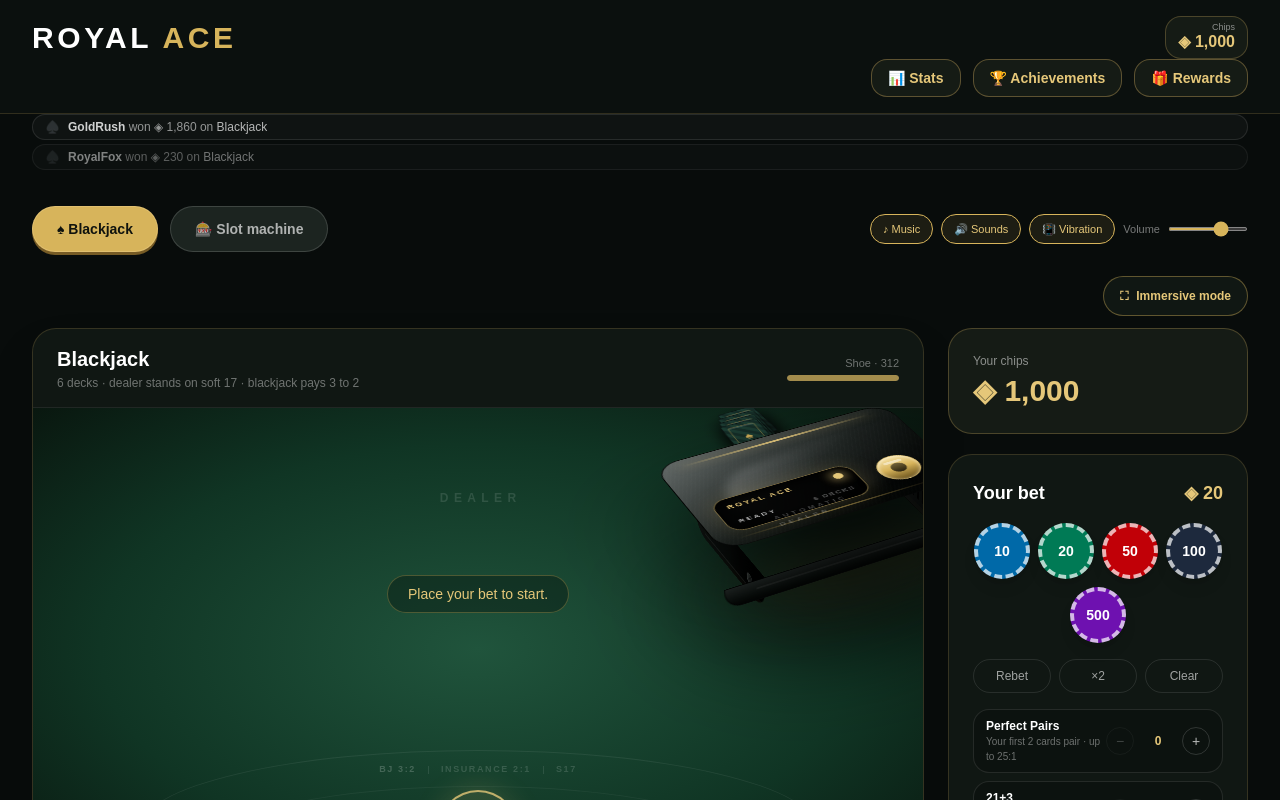
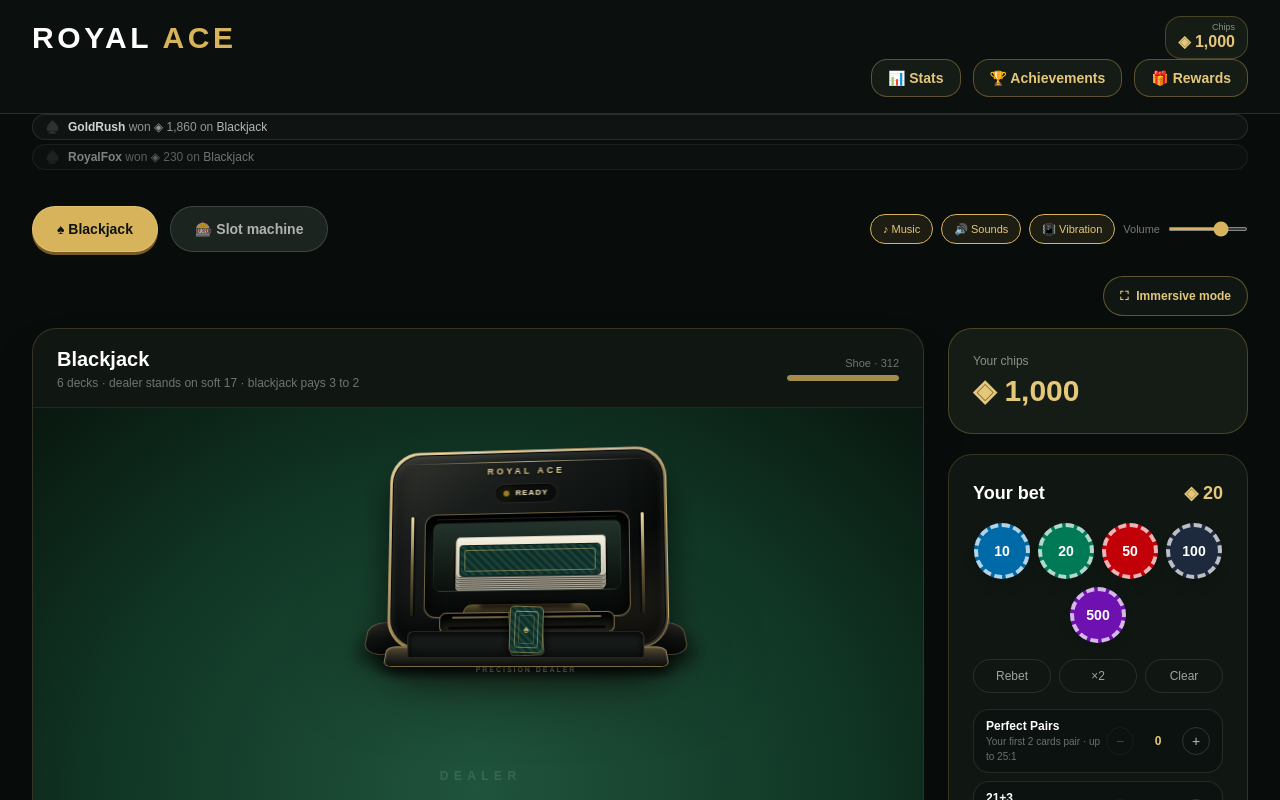
Before and after one commit to chritix7/royal-ace, a Next.js app: page / in a window 1280 px wide. Shown: the top 800 px of the page. Built offline with nearby package versions, Linux system fonts and the light colour scheme.

Commit message:
Update DealerShoe.tsx

```diff
--- a/components/DealerShoe.tsx
+++ b/components/DealerShoe.tsx
@@ -5,28 +5,34 @@ type ShoeStatus = {
   tone: "gold" | "green" | "red" | "orange" | "white";
 };
 
-const CARD_BG =
-  "repeating-linear-gradient(45deg, #142d27 0 5px, #1b3d33 5px 10px)";
+type DealerShoeProps = {
+  className?: string;
+  status?: ShoeStatus;
+  dealTick?: number;
+};
 
-function ShoeCard({
-  className = "",
-  style,
-  children,
-}: {
-  className?: string;
-  style?: React.CSSProperties;
-  children?: React.ReactNode;
-}) {
+const STATUS_STYLES: Record<ShoeStatus["tone"], { dot: string; text: string; glow: string }> = {
+  gold: { dot: "bg-amber-300", text: "text-amber-100", glow: "shadow-[0_0_12px_rgba(251,191,36,.65)]" },
+  green: { dot: "bg-emerald-400", text: "text-emerald-100", glow: "shadow-[0_0_12px_rgba(52,211,153,.65)]" },
+  red: { dot: "bg-red-400", text: "text-red-100", glow: "shadow-[0_0_12px_rgba(248,113,113,.7)]" },
+  orange: { dot: "bg-orange-400", text: "text-orange-100", glow: "shadow-[0_0_12px_rgba(251,146,60,.7)]" },
+  white: { dot: "bg-white", text: "text-white", glow: "shadow-[0_0_12px_rgba(255,255,255,.6)]" },
+};
+
+const CARD_BACK =
+  "repeating-linear-gradient(45deg,#102d28 0 3px,#174237 3px 6px),linear-gradient(135deg,#245b49,#102b25)";
+
+function CardBack({ className = "", style }: { className?: string; style?: React.CSSProperties }) {
   return (
     <div
-      className={`absolute h-[58px] w-[42px] rounded-[4px] border border-black/60 shadow-[0_12px_22px_rgba(0,0,0,0.65)] ${className}`}
-      style={{ background: CARD_BG, ...style }}
+      aria-hidden="true"
+      className={`absolute rounded-[5px] border border-[#c9a85f]/55 bg-[#122d27] shadow-[0_5px_12px_rgba(0,0,0,.55)] ${className}`}
+      style={{ background: CARD_BACK, ...style }}
     >
-      <div className="absolute inset-[5px] flex items-center justify-center rounded-[3px] border border-[#d7b45b]/40 text-[#d7b45b]">
-        ♠
-      </div>
-      <div className="absolute inset-x-[6px] top-[6px] h-[2px] rounded-full bg-white/15" />
-      {children}
+      <div className="absolute inset-[4px] rounded-[3px] border border-[#e4c77c]/45" />
+      <div className="absolute inset-[8px] rounded-[2px] border border-[#e4c77c]/25" />
+      <div className="absolute inset-0 flex items-center justify-center text-[11px] text-[#dfc47b]/80">♠</div>
+      <div className="absolute inset-x-[5px] top-[4px] h-px bg-white/20" />
     </div>
   );
 }
@@ -35,227 +41,101 @@ export default function DealerShoe({
   className = "",
   status = { label: "Ready", tone: "gold" },
   dealTick = 0,
-}: {
-  className?: string;
-  status?: ShoeStatus;
-  dealTick?: number;
-}) {
-  const [cycle, setCycle] = useState<"idle" | "dispense" | "refill">("idle");
+}: DealerShoeProps) {
+  const [cycle, setCycle] = useState<"idle" | "dispense">("idle");
   const firstTick = useRef(true);
+  const tone = STATUS_STYLES[status.tone] ?? STATUS_STYLES.gold;
 
   useEffect(() => {
     if (firstTick.current) {
       firstTick.current = false;
       return;
     }
-
     setCycle("dispense");
-
-    const t1 = setTimeout(() => setCycle("refill"), 450);
-    const t2 = setTimeout(() => setCycle("idle"), 950);
-
-    return () => {
-      clearTimeout(t1);
-      clearTimeout(t2);
-    };
+    const timer = window.setTimeout(() => setCycle("idle"), 780);
+    return () => window.clearTimeout(timer);
   }, [dealTick]);
 
-  const toneStyles: Record<ShoeStatus["tone"], string> = {
-    gold: "bg-[#e5c779] shadow-[0_0_14px_rgba(229,199,121,0.95)]",
-    green: "bg-emerald-400 shadow-[0_0_14px_rgba(52,211,153,0.9)]",
-    red: "bg-red-400 shadow-[0_0_14px_rgba(248,113,113,0.9)]",
-    orange: "bg-orange-400 shadow-[0_0_14px_rgba(251,146,60,0.9)]",
-    white: "bg-white shadow-[0_0_14px_rgba(255,255,255,0.9)]",
-  };
+  return (
+    <div className={`relative isolate mx-auto w-full max-w-[440px] select-none ${className}`}>
+      <style>{`
+        @keyframes shoe-card-out {
+          0% { transform: translate3d(0,0,0) rotate(-2deg) scale(.96); opacity: 0; }
+          15% { opacity: 1; }
+          62% { transform: translate3d(0,45px,0) rotate(2deg) scale(1); opacity: 1; }
+          100% { transform: translate3d(0,78px,0) rotate(5deg) scale(.92); opacity: 0; }
+        }
+        @keyframes shoe-pulse { 0%,100% { opacity:.58; } 50% { opacity:1; } }
+        @keyframes shoe-shine { 0% { transform:translateX(-130%) skewX(-18deg); } 100% { transform:translateX(240%) skewX(-18deg); } }
+        @media (prefers-reduced-motion: reduce) {
+          .shoe-motion { animation-duration: .01ms !important; animation-iteration-count: 1 !important; }
+        }
+      `}</style>
 
-  const pulse =
-    status.tone === "orange" || status.label.toLowerCase() === "dealing"
-      ? "animate-pulse"
-      : "";
+      <div className="relative mx-auto h-[278px] w-full max-w-[390px] [perspective:1100px]">
+        {/* Ambient table shadow */}
+        <div className="absolute bottom-[11px] left-[7%] right-[7%] h-[38px] rounded-[50%] bg-black/70 blur-2xl" />
+        <div className="absolute bottom-[19px] left-[12%] right-[12%] h-[30px] rounded-[50%] bg-amber-950/45 blur-xl" />
 
-  return (
-    <div
-      id="dealer-shoe"
-      aria-hidden="true"
-      className={`pointer-events-none select-none ${className}`}
-      style={{ perspective: "1700px" }}
-    >
-      <div
-        className="relative"
-        style={{
-          width: "300px",
-          height: "230px",
-          transformStyle: "preserve-3d",
-          transform: "rotateX(56deg) rotateZ(-28deg)",
-        }}
-      >
-        {/* Ombre au sol */}
-        <div
-          className="absolute left-2 top-24 h-[180px] w-[290px] rounded-[70px] bg-black/75 blur-3xl"
-          style={{ transform: "translateZ(-55px)" }}
-        />
+        {/* Lower chassis */}
+        <div className="absolute bottom-[17px] left-[9%] right-[9%] h-[54px] rounded-[18px] border border-[#d8bc77]/40 bg-gradient-to-b from-[#34312a] via-[#111412] to-[#050707] shadow-[0_17px_22px_rgba(0,0,0,.7),inset_0_1px_1px_rgba(255,255,255,.18)] [transform:rotateX(58deg)]" />
 
-        {/* Halo or */}
-        <div
-          className="absolute left-10 top-32 h-[110px] w-[240px] rounded-full bg-[#d7b45b]/10 blur-2xl"
-          style={{ transform: "translateZ(-35px)" }}
-        />
+        {/* Main molded shell */}
+        <div className="absolute left-1/2 top-[43px] h-[202px] w-[72%] -translate-x-1/2 rounded-[31px] border border-[#dfc47c]/55 bg-gradient-to-br from-[#d8c184] via-[#8e7848] to-[#2a271e] p-[2px] shadow-[0_25px_32px_rgba(0,0,0,.65),inset_0_1px_2px_rgba(255,255,255,.7)] [transform:rotateX(9deg)_rotateY(-7deg)]">
+          <div className="relative h-full overflow-hidden rounded-[29px] border border-black/70 bg-[linear-gradient(145deg,#34352f_0%,#191d1b_28%,#080b0b_68%,#28251d_100%)] shadow-[inset_0_2px_9px_rgba(255,255,255,.13),inset_0_-18px_26px_rgba(0,0,0,.7)]">
+            <div className="absolute inset-x-3 top-2 h-[1px] bg-gradient-to-r from-transparent via-[#f7e7b2]/70 to-transparent" />
+            <div className="absolute -left-12 top-0 h-full w-16 bg-gradient-to-r from-transparent via-white/10 to-transparent shoe-motion" style={{ animation: "shoe-shine 5.5s ease-in-out infinite" }} />
 
-        {/* Côté gauche */}
-        <div
-          className="absolute left-0 top-[46px] h-[160px] w-[42px] rounded-l-[26px] bg-gradient-to-b from-[#111614] via-[#070b09] to-black"
-          style={{
-            transformOrigin: "right center",
-            transform: "rotateY(-90deg)",
-          }}
-        >
-          <div className="absolute inset-y-6 left-[6px] w-[2px] rounded-full bg-white/[0.08]" />
-          <div className="absolute bottom-7 left-3 h-3 w-3 rounded-full border border-white/10 bg-gradient-to-b from-[#3a3f3d] to-[#0f1312]">
-            <div className="absolute left-1/2 top-1/2 h-[1px] w-[7px] -translate-x-1/2 -translate-y-1/2 rotate-45 bg-black/80" />
+            {/* Brand plate and ready indicator */}
+            <div className="absolute left-1/2 top-[12px] flex -translate-x-1/2 flex-col items-center">
+              <div className="whitespace-nowrap text-[9px] font-black tracking-[.34em] text-[#e5cf93] drop-shadow-[0_1px_2px_#000]">ROYAL ACE</div>
+              <div className="mt-[5px] flex items-center gap-[6px] rounded-full border border-white/10 bg-black/50 px-[8px] py-[3px] shadow-[inset_0_1px_2px_rgba(0,0,0,.8)]">
+                <span className={`h-[6px] w-[6px] rounded-full ${tone.dot} ${tone.glow}`} style={{ animation: "shoe-pulse 1.8s ease-in-out infinite" }} />
+                <span className={`max-w-[102px] truncate text-[8px] font-bold uppercase tracking-[.14em] ${tone.text}`}>{status.label}</span>
               </div>
             </div>
 
-        {/* Côté droit */}
-        <div
-          className="absolute left-[258px] top-[46px] h-[160px] w-[42px] rounded-r-[26px] border border-black/80 bg-gradient-to-b from-[#2b3230] via-[#101513] to-[#020403]"
-          style={{
-            transformOrigin: "left center",
-            transform: "rotateY(90deg)",
-          }}
-        >
-          <div className="absolute inset-y-5 left-[5px] w-[3px] rounded-full bg-gradient-to-b from-white/25 to-white/5" />
-          <div className="absolute right-3 top-10 flex flex-col gap-[6px]">
-            {[0, 1, 2, 3, 4, 5].map((i) => (
-              <div
-                key={i}
-                className="h-[3px] w-[20px] rounded-full bg-black/85 shadow-[inset_0_1px_2px_rgba(0,0,0,0.95)]"
-              />
+            {/* Recessed card window */}
+            <div className="absolute left-[12%] right-[12%] top-[61px] h-[105px] overflow-hidden rounded-[12px] border border-[#a9915b]/65 bg-[linear-gradient(180deg,#020706,#101512_45%,#050807)] shadow-[inset_0_8px_15px_rgba(0,0,0,.95),0_1px_0_rgba(255,255,255,.16)]">
+              <div className="absolute inset-x-2 top-[8px] h-[70px] overflow-hidden rounded-[8px] border border-white/5 bg-gradient-to-b from-[#23332b] to-[#0b100d]">
+                {/* Deep stack, individually edged for a physical deck impression */}
+                {Array.from({ length: 8 }, (_, i) => (
+                  <div key={i} className="absolute left-[12%] right-[8%] h-[40px] rounded-[4px] border border-[#d8d1bb]/70 bg-gradient-to-b from-[#f5f0df] to-[#c9c1ad] shadow-[0_1px_2px_rgba(0,0,0,.8)]" style={{ bottom: `${i * 2}px`, transform: `translateX(${i % 2 ? 1 : 0}px)` }} />
                 ))}
+                <div className="absolute left-[14%] right-[10%] bottom-[14px] h-[32px] overflow-hidden rounded-[4px] border border-black/35" style={{ background: CARD_BACK }}>
+                  <div className="absolute inset-[4px] rounded-[2px] border border-[#d8bd72]/50" />
+                </div>
+              </div>
+              <div className="absolute bottom-0 left-[19%] right-[19%] h-[12px] rounded-t-[9px] border-x border-t border-[#a98e4f]/55 bg-gradient-to-b from-[#5b4d2e] to-[#171610]" />
+              <div className="absolute inset-x-3 top-[4px] h-[1px] bg-white/10" />
+            </div>
+
+            {/* Chrome trim rails */}
+            <div className="absolute left-[7%] top-[63px] h-[101px] w-[3px] rounded-full bg-gradient-to-b from-[#f1dfa5] via-[#75633b] to-[#211f18] shadow-[1px_0_3px_#000]" />
+            <div className="absolute right-[7%] top-[63px] h-[101px] w-[3px] rounded-full bg-gradient-to-b from-[#f1dfa5] via-[#75633b] to-[#211f18] shadow-[-1px_0_3px_#000]" />
+
+            {/* Ejection mouth */}
+            <div className="absolute bottom-[12px] left-[18%] right-[18%] h-[21px] rounded-[7px] border border-[#b59b61]/65 bg-gradient-to-b from-[#020403] to-[#25231c] shadow-[inset_0_4px_7px_rgba(0,0,0,.95),0_1px_0_rgba(255,255,255,.16)]">
+              <div className="absolute inset-x-3 top-[3px] h-[2px] rounded-full bg-[#d9c27e]/50" />
+              <div className="absolute inset-x-2 bottom-[3px] h-[3px] rounded-full bg-black/80" />
+            </div>
+            <div className="absolute bottom-[37px] left-1/2 h-[5px] w-[34%] -translate-x-1/2 rounded-full bg-black/80 blur-[2px]" />
           </div>
         </div>
 
-        {/* Face avant (côté joueur) */}
-        <div
-          className="absolute left-0 top-[206px] h-[24px] w-[260px] rounded-b-[20px] border border-black/80 bg-gradient-to-b from-[#202624] to-[#020403]"
-          style={{
-            transformOrigin: "top center",
-            transform: "rotateX(-90deg)",
-          }}
-        >
-          <div className="mx-8 mt-2 h-[2px] rounded-full bg-white/[0.07]" />
-        </div>
-
-        {/* Dessus de la machine */}
-        <div
-          className="absolute left-0 top-[46px] h-[160px] w-[260px] rounded-[26px] border border-black/80 bg-gradient-to-br from-[#3d4543] via-[#171c1a] to-[#030504] shadow-[0_70px_130px_rgba(0,0,0,0.9)]"
-          style={{ transform: "translateZ(44px)" }}
-        >
-          {/* Métal brossé */}
-          <div
-            className="absolute inset-0 rounded-[26px] opacity-[0.18]"
-            style={{
-              background:
-                "repeating-linear-gradient(115deg, rgba(255,255,255,0.09) 0 1px, transparent 1px 4px)",
-            }}
+        {/* Output card and staging tray */}
+        <div className="absolute bottom-[3px] left-1/2 z-20 h-[73px] w-[66%] -translate-x-1/2 [transform-style:preserve-3d]">
+          <div className="absolute bottom-[5px] left-1/2 h-[35px] w-[110%] -translate-x-1/2 rounded-[9px] border border-[#d7bd7a]/55 bg-gradient-to-b from-[#5a4c2e] via-[#29271f] to-[#0a0d0c] shadow-[0_12px_15px_rgba(0,0,0,.65),inset_0_2px_2px_rgba(255,255,255,.22)] [transform:rotateX(60deg)]" />
+          <div className="absolute bottom-[18px] left-[4%] right-[4%] h-[30px] rounded-[6px] border border-white/10 bg-gradient-to-b from-[#202522] to-[#090c0b] shadow-[inset_0_4px_7px_rgba(0,0,0,.8)]" />
+          <CardBack className="bottom-[23px] left-1/2 z-10 h-[47px] w-[34px] -translate-x-1/2 rotate-[-3deg]" />
+          <CardBack className="bottom-[26px] left-1/2 z-20 h-[47px] w-[34px] -translate-x-1/2 rotate-[2deg]" />
+          {cycle === "dispense" && (
+            <CardBack
+              className="shoe-motion z-30 h-[49px] w-[35px]"
+              style={{ left: "calc(50% - 17px)", bottom: "36px", animation: "shoe-card-out 760ms cubic-bezier(.2,.75,.25,1) both" }}
             />
-
-          {/* Reflets */}
-          <div className="absolute inset-0 rounded-[26px] bg-gradient-to-br from-white/20 via-transparent to-black/60" />
-          <div className="absolute left-10 top-8 h-24 w-56 rotate-[-8deg] rounded-full bg-gradient-to-r from-white/20 via-white/5 to-transparent blur-[6px]" />
-
-          {/* Liserés or */}
-          <div className="absolute inset-x-5 top-2.5 h-[3px] rounded-full bg-gradient-to-r from-transparent via-[#e5c779]/90 to-transparent shadow-[0_0_14px_rgba(229,199,121,0.35)]" />
-          <div className="absolute inset-x-5 bottom-2.5 h-[2px] rounded-full bg-gradient-to-r from-transparent via-[#d7b45b]/50 to-transparent" />
-
-          {/* Écran de statut */}
-          <div className="absolute bottom-5 left-5 h-14 w-[150px] rounded-2xl border border-[#e5c779]/50 bg-black/90 shadow-[inset_0_4px_18px_rgba(0,0,0,0.98),0_0_28px_rgba(215,180,91,0.18)]">
-            <div className="absolute inset-x-3 top-2 flex items-center justify-between">
-              <span className="text-[9px] font-black uppercase tracking-[0.22em] text-[#e5c779]">
-                Royal Ace
-              </span>
-
-              <span className="relative flex h-2.5 w-2.5">
-                <span
-                  className={`absolute inline-flex h-full w-full rounded-full opacity-60 ${toneStyles[status.tone]} ${pulse ? "animate-ping" : ""}`}
-                />
-                <span
-                  className={`relative inline-flex h-2.5 w-2.5 rounded-full ${toneStyles[status.tone]} ${pulse}`}
-                />
-              </span>
-            </div>
-
-            <div className="absolute inset-x-3 bottom-2 flex items-center justify-between">
-              <span
-                className={`text-[8px] font-bold uppercase tracking-[0.28em] text-white/70 ${pulse}`}
-              >
-                {status.label}
-              </span>
-
-              <span className="text-[8px] font-bold tabular-nums tracking-[0.18em] text-white/35">
-                6 DECKS
-              </span>
-            </div>
-          </div>
-
-          {/* Bouton doré */}
-          <div className="absolute bottom-6 right-6 flex h-11 w-11 items-center justify-center rounded-full border border-[#e5c779]/80 bg-gradient-to-b from-[#f7e2a3] via-[#d7b45b] to-[#6f571f] shadow-[0_10px_24px_rgba(0,0,0,0.7),inset_0_1px_4px_rgba(255,255,255,0.6)]">
-            <div className="h-4 w-4 rounded-full bg-gradient-to-b from-black/50 to-black/75" />
-            <div className="absolute left-2.5 top-2 h-[4px] w-5 rounded-full bg-white/45" />
-          </div>
-
-          {/* Texte gravé */}
-          <div className="absolute bottom-1.5 left-1/2 -translate-x-1/2 text-[8px] font-black uppercase tracking-[0.42em] text-white/25">
-            Automatic Dealer
-          </div>
-        </div>
-
-        {/* Plateau de sortie : les cartes reposent sur le tapis, devant la machine */}
-        <div
-          className="absolute left-[70px] top-[-52px] h-[110px] w-[150px]"
-          style={{ transform: "translateZ(20px)" }}
-        >
-          {/* Rampe / rebord métallique */}
-          <div className="absolute inset-x-0 bottom-0 h-[34px] rounded-[12px] border border-black/80 bg-gradient-to-b from-[#2b3230] via-[#101513] to-[#050807] shadow-[0_18px_36px_rgba(0,0,0,0.7)]">
-            <div className="absolute inset-x-3 top-1 h-[2px] rounded-full bg-gradient-to-r from-transparent via-[#e5c779]/60 to-transparent" />
-          </div>
-
-          {/* Fente d’où sortent les cartes */}
-          <div className="absolute inset-x-6 bottom-[30px] h-[10px] rounded-full bg-black shadow-[inset_0_4px_10px_rgba(0,0,0,0.98)]" />
-
-          {/* Pile de cartes qui dépasse de la machine, posée sur le tapis */}
-          {[0, 1, 2, 3].map((i) => {
-            const isTop = i === 3;
-            const offset = (3 - i) * 8;
-
-            return (
-              <ShoeCard
-                key={i}
-                className={
-                  isTop && cycle === "dispense"
-                    ? "animate-shoe-top-dispense"
-                    : cycle === "refill"
-                      ? "animate-shoe-stack-rise"
-                      : ""
-                }
-                style={{
-                  left: `${34 + offset * 0.4}px`,
-                  bottom: `${26 + offset}px`,
-                  transform: `translateZ(${2 + i * 4}px) rotate(${(i - 1.5) * 1.5}deg)`,
-                }}
-              >
-                {i === 0 && cycle === "refill" && (
-                  <div
-                    className="animate-shoe-new-card-enter absolute inset-0 rounded-[4px] border border-black/60"
-                    style={{ background: CARD_BG }}
-                  >
-                    <div className="absolute inset-[5px] flex items-center justify-center rounded-[3px] border border-[#d7b45b]/40 text-[#d7b45b]">
-                      ♠
-                    </div>
-                  </div>
           )}
-              </ShoeCard>
-            );
-          })}
+          <div className="absolute bottom-[4px] left-1/2 z-30 -translate-x-1/2 whitespace-nowrap text-[7px] font-bold tracking-[.28em] text-[#c9b77f]/80">PRECISION DEALER</div>
         </div>
       </div>
     </div>
```
Lines whose indentation alone changed are shown as unchanged.
